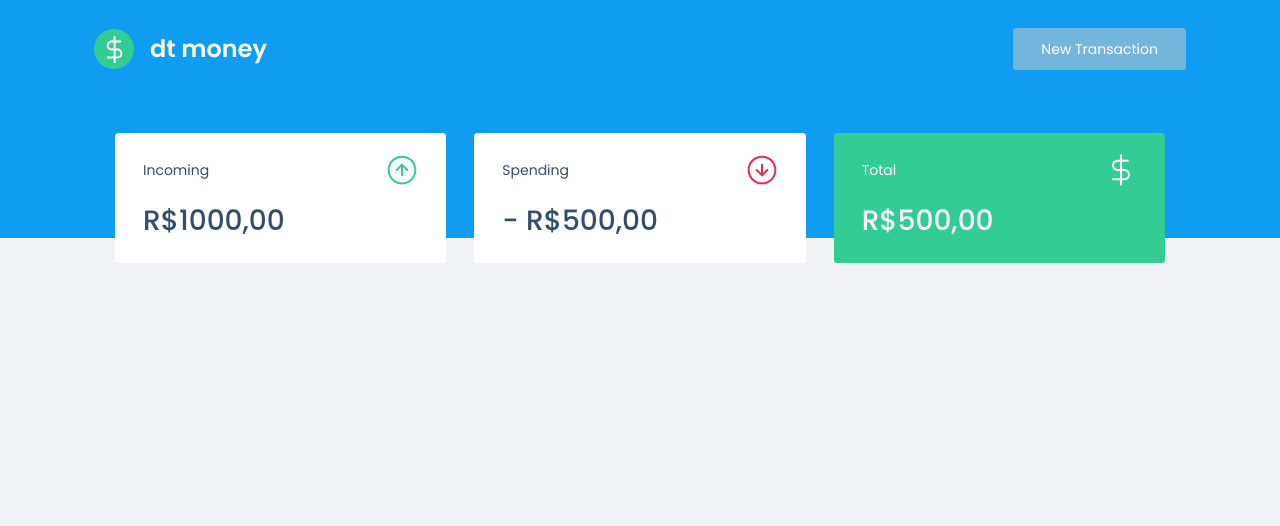
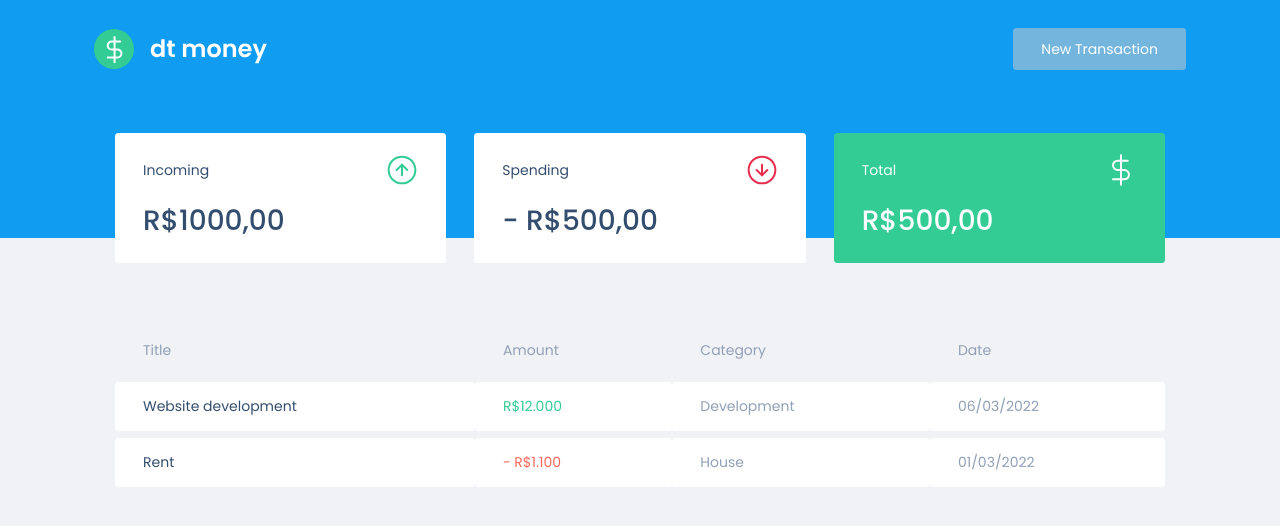
Before and after one commit to GuilhermeCSales/money-application, a React (Create React App) app: page / in a window 1280 px wide. Shown: the top 526 px of the page. Built offline with nearby package versions, Linux system fonts and the light colour scheme.

Commit message:
created transaction table component

```diff
--- a/src/components/Dashboard/index.tsx
+++ b/src/components/Dashboard/index.tsx
@@ -1,10 +1,12 @@
 import { Summary } from "../Summary";
+import { TransactionsTable } from "../TransactionsTable";
 import { Container } from "./styles";
 
 export function Dashboard() {
   return (
     <Container>
       <Summary />
+      <TransactionsTable />
     </Container>
   );
 }
--- /dev/null
+++ b/src/components/TransactionsTable/index.tsx
@@ -0,0 +1,33 @@
+import { Container } from "./styles";
+
+export function TransactionsTable() {
+  return (
+    <Container>
+      <table>
+        <thead>
+          <tr>
+            <th>Title</th>
+            <th>Amount</th>
+            <th>Category</th>
+            <th>Date</th>
+          </tr>
+        </thead>
+
+        <tbody>
+          <tr>
+            <td>Website development</td>
+            <td className="deposit">R$12.000</td>
+            <td>Development</td>
+            <td>06/03/2022</td>
+          </tr>
+          <tr>
+            <td>Rent</td>
+            <td className="withdraw">- R$1.100</td>
+            <td>House</td>
+            <td>01/03/2022</td>
+          </tr>
+        </tbody>
+      </table>
+    </Container>
+  );
+}
--- /dev/null
+++ b/src/components/TransactionsTable/styles.ts
@@ -0,0 +1,38 @@
+import styled from "styled-components";
+
+export const Container = styled.div`
+  margin-top: 4rem;
+
+  table {
+    width: 100%;
+    border-spacing: 0 0.5rem;
+
+    th {
+      color: var(--text-body);
+      font-weight: 400;
+      padding: 1rem 2rem;
+      text-align: left;
+      line-height: 1.5rem;
+    }
+
+    td {
+      padding: 1rem 2rem;
+      border: 0;
+      background: var(--shape);
+      color: var(--text-body);
+      border-radius: 0.25rem;
+
+      &:first-child {
+        color: var(--text-title);
+      }
+
+      &.deposit {
+        color: var(--green);
+      }
+
+      &.withdraw {
+        color: var(--red);
+      }
+    }
+  }
+`;
```
